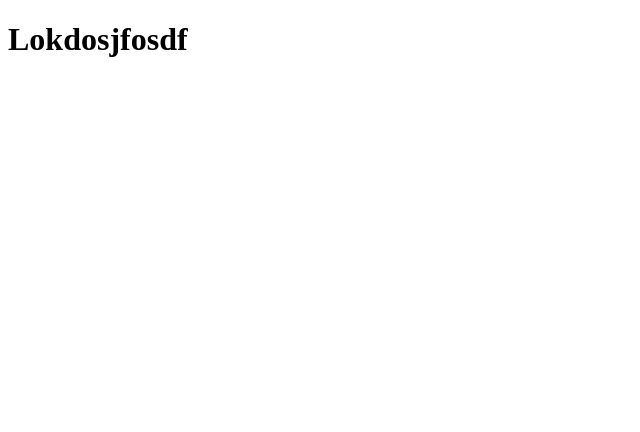
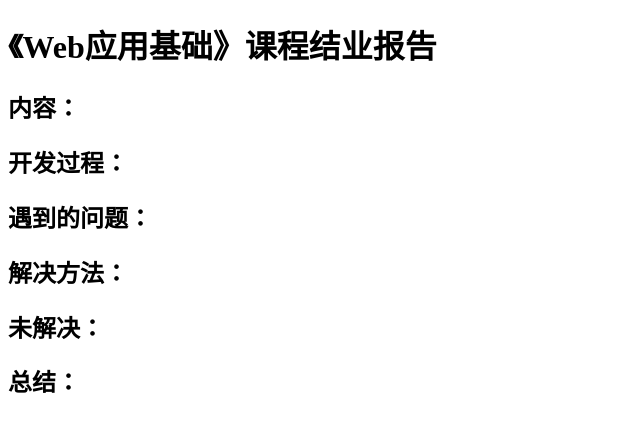
Before and after one commit to g666520/Iron-Man, a plain HTML site: page jieyebaogao.html in a window 1280 px wide. Shown: the whole page, without its empty margins (0-640 px from the left). Drawn offline with Linux system fonts and the light colour scheme.

Commit message:
change jieyebaogao

```diff
--- a/jieyebaogao.html
+++ b/jieyebaogao.html
@@ -6,10 +6,26 @@
     <title>课程结业报告</title>
 
 
-    <h1>
-        Lokdosjfosdf
-    </h1>
+    <h1>《Web应用基础》课程结业报告 </h1>
 
+    <h2>
+        内容：
+    </h2>
+    <h2>
+        开发过程：
+    </h2>
+    <h2>
+        遇到的问题：
+    </h2>
+    <h2>
+        解决方法：
+    </h2>
+    <h2>
+        未解决：
+    </h2>
+    <h2>
+        总结：
+    </h2>
 </head>
 <body>
 
```
